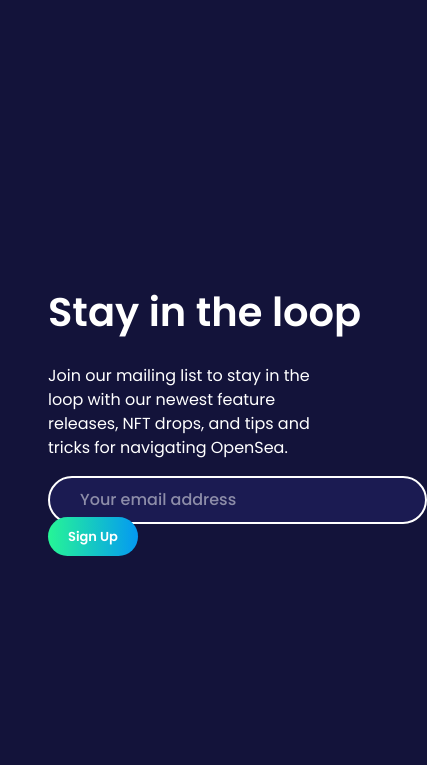
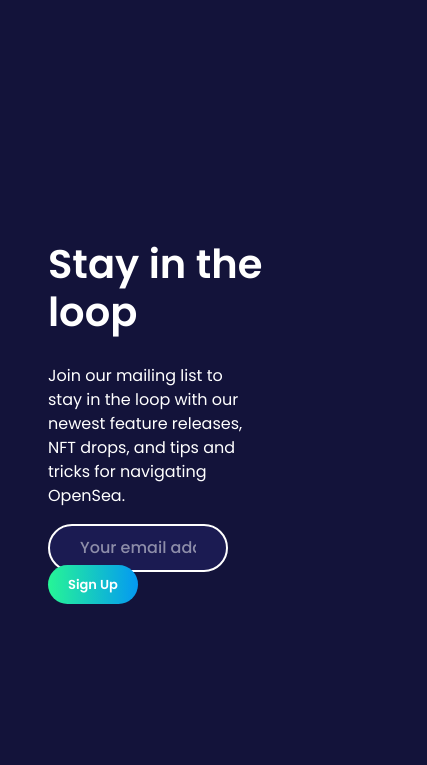
Before and after one commit to E14mayam/OpenSea-Redesign, a plain HTML site: page index.html in a window 390 px wide. Shown: the part 6669-7434 px from the top of the page, 427 px wide, since content can reach past the window. Drawn offline with Linux system fonts and the light colour scheme.

Commit message:
optimization issues fix

```diff
--- a/css/style.scss
+++ b/css/style.scss
@@ -710,6 +710,11 @@ header {
   }
   .seven{
     flex-direction: column;
+    .seven-text{
+      input{
+        width: 180px;
+      }
+    }
     .seven-img{
       display: none;
     }
@@ -719,6 +724,7 @@ header {
 @media(max-width: 620px){
   .six{
     .patners{
+      margin: 0 auto;
       a{
         svg{
           width: 100px;
```
Also changed, not shown: css/style.css, 1 other file.
